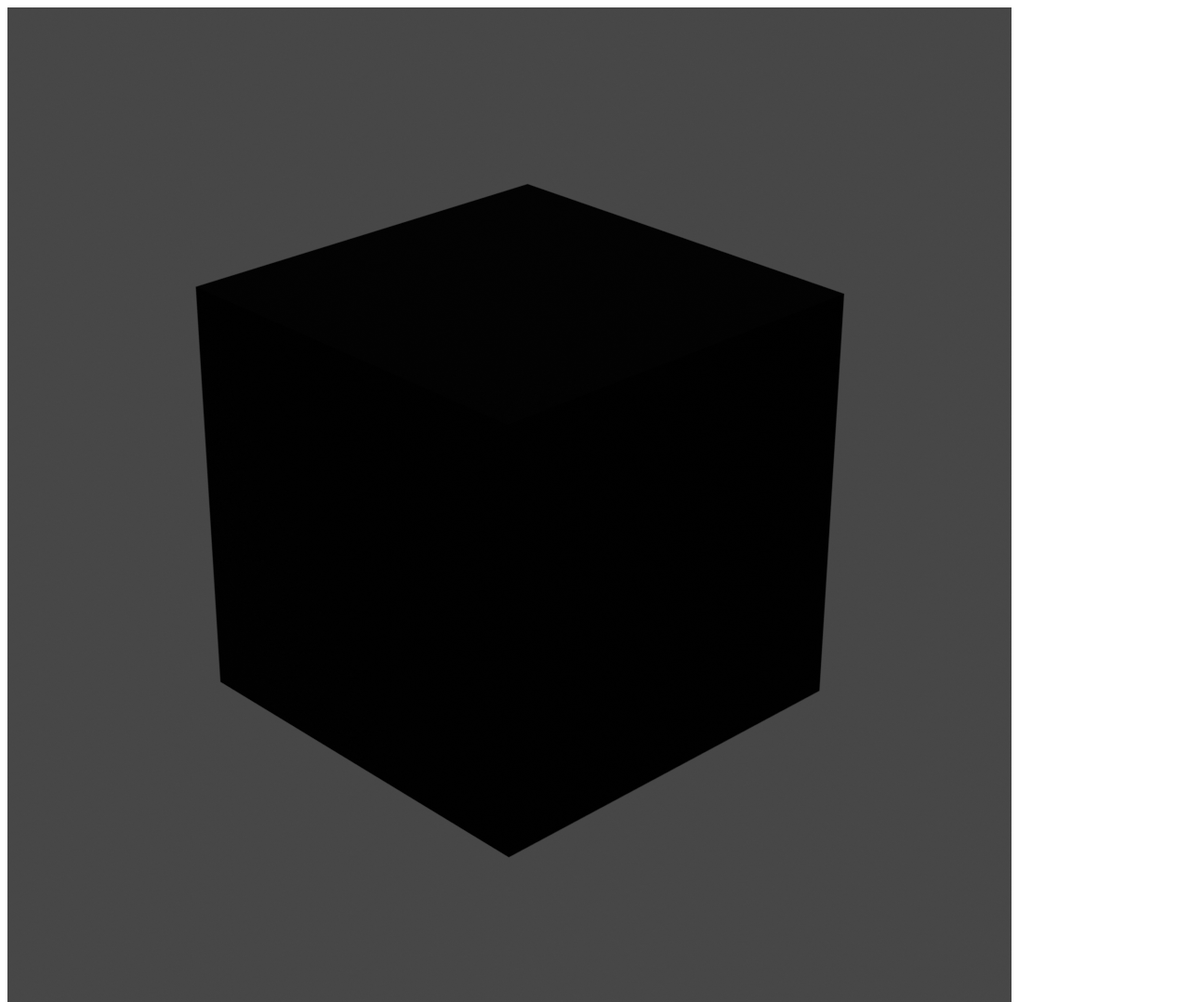
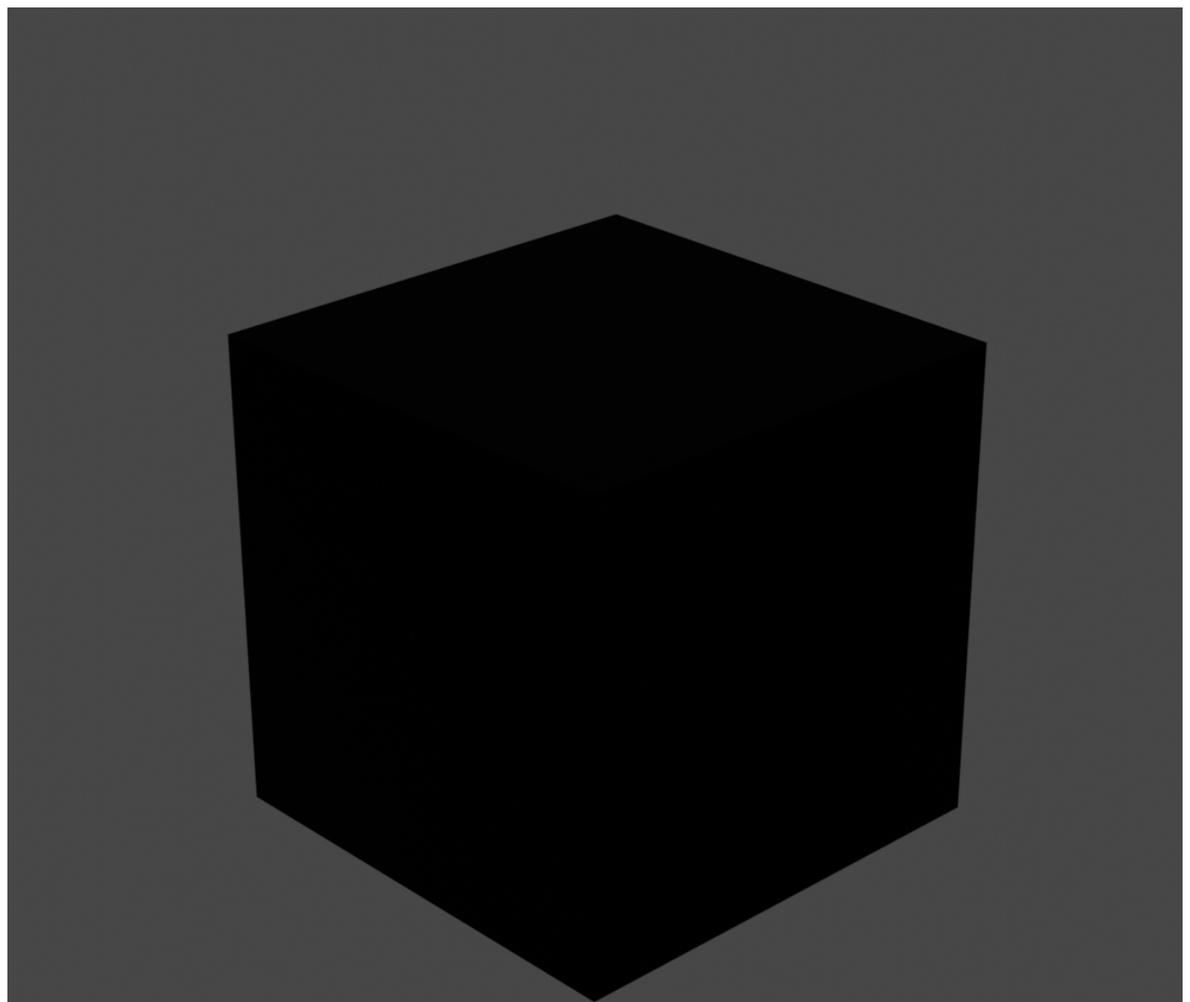
Before and after one commit to wataruiijima/intelligentqube, a plain HTML site: page index.html in a window 1280 px wide. Shown: the top 1078 px of the page at 93% size. Drawn offline with Linux system fonts and the light colour scheme.

Commit message:
[update]サイズ変更

```diff
--- a/index.html
+++ b/index.html
@@ -8,7 +8,7 @@
 </head>
 <body>
     <a href="./kuro.usdz" rel="ar">
-        <img src="./3d.png" />
+        <img style="width: 100%;" src="./3d.png" />
     </a>
 </body>
 </html>
```
